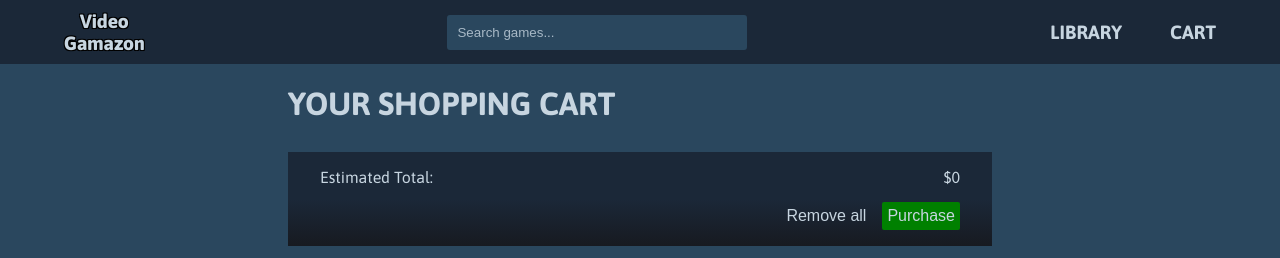
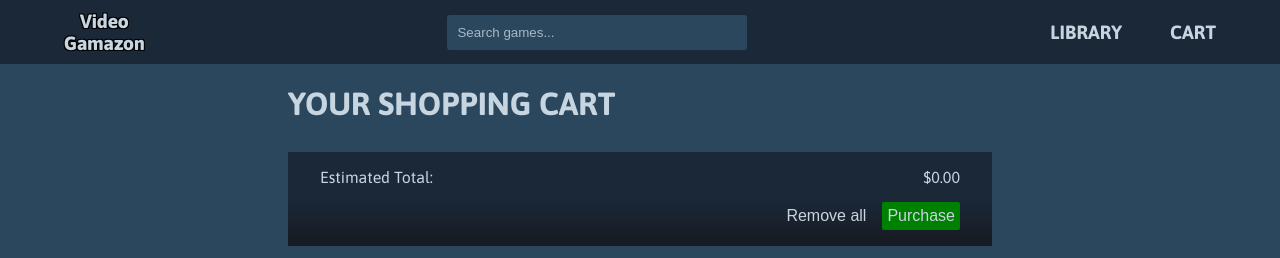
Before and after one commit to Cooper-Adams/Shopping-Cart, a React (Vite) app: page /cart in a window 1280 px wide. Shown: the top 258 px of the page. Built offline with nearby package versions, Linux system fonts and the light colour scheme.

Commit message:
Fixed rounding error

```diff
--- a/src/pages/Cart.jsx
+++ b/src/pages/Cart.jsx
@@ -51,7 +51,7 @@ const Cart = () => {
                                 <div className='pd-top'>
                                     <span>Estimated Total:</span>
 
-                                    <span>${(69.99 * cart.length)}</span>
+                                    <span>${(69.99 * cart.length).toFixed(2)}</span>
                                 </div>
 
 
```
